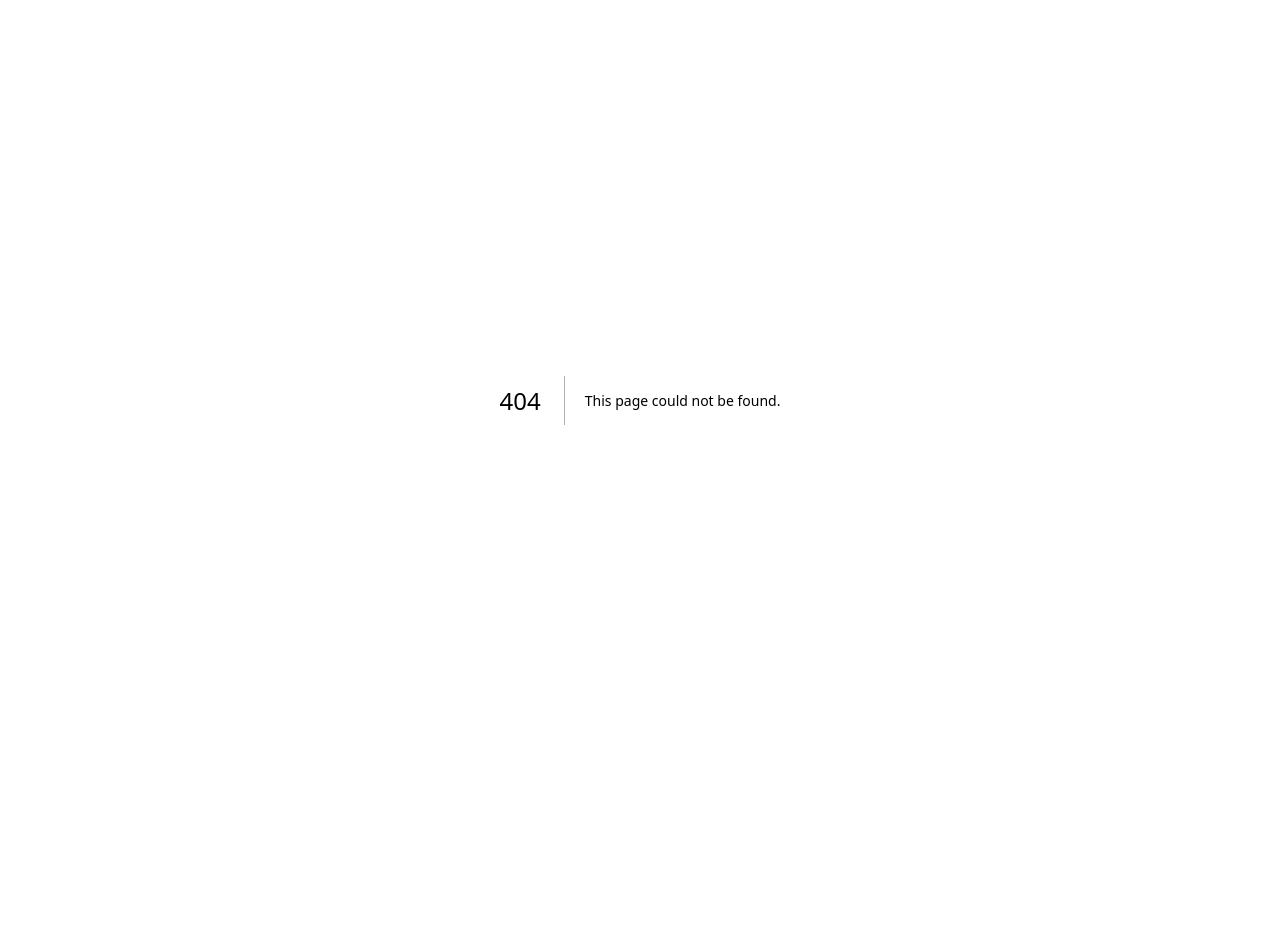
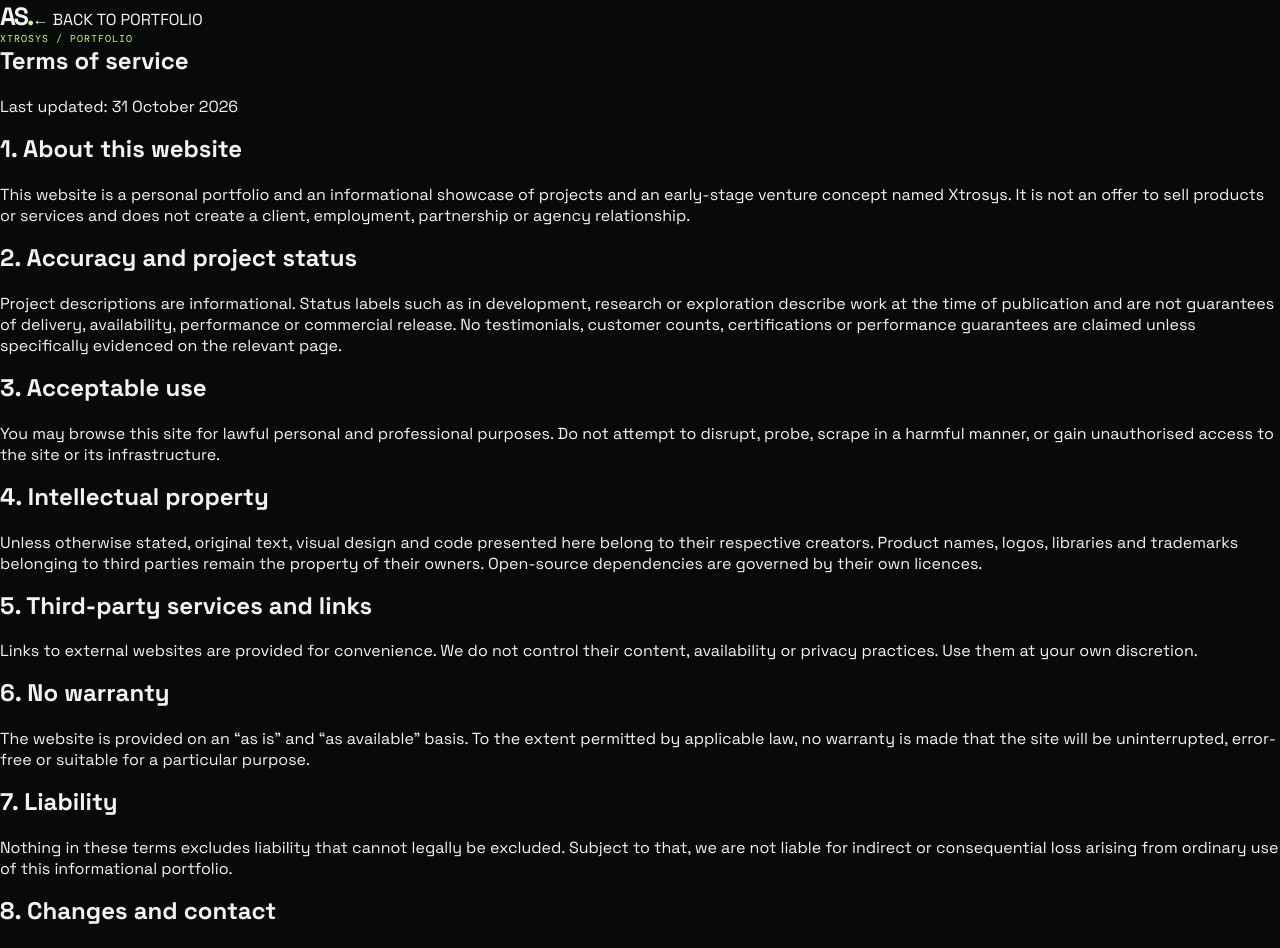
Before and after one commit to Xtrolf/portfolio, a Next.js app: page /terms in a window 1280 px wide. Before the commit this address had no page. Shown: the top 948 px of the page. Before the commit the page ends 800 px from the top, so only its background shows below. Built offline with nearby package versions, Linux system fonts and the light colour scheme.

Commit message:
Add privacy and compliance policy pages

```diff
--- /dev/null
+++ b/app/terms/page.tsx
@@ -0,0 +1,11 @@
+import PolicyLayout from "../policy-layout";
+export default function Terms(){return <PolicyLayout title="Terms of service" updated="31 October 2026">
+<section><h2>1. About this website</h2><p>This website is a personal portfolio and an informational showcase of projects and an early-stage venture concept named Xtrosys. It is not an offer to sell products or services and does not create a client, employment, partnership or agency relationship.</p></section>
+<section><h2>2. Accuracy and project status</h2><p>Project descriptions are informational. Status labels such as in development, research or exploration describe work at the time of publication and are not guarantees of delivery, availability, performance or commercial release. No testimonials, customer counts, certifications or performance guarantees are claimed unless specifically evidenced on the relevant page.</p></section>
+<section><h2>3. Acceptable use</h2><p>You may browse this site for lawful personal and professional purposes. Do not attempt to disrupt, probe, scrape in a harmful manner, or gain unauthorised access to the site or its infrastructure.</p></section>
+<section><h2>4. Intellectual property</h2><p>Unless otherwise stated, original text, visual design and code presented here belong to their respective creators. Product names, logos, libraries and trademarks belonging to third parties remain the property of their owners. Open-source dependencies are governed by their own licences.</p></section>
+<section><h2>5. Third-party services and links</h2><p>Links to external websites are provided for convenience. We do not control their content, availability or privacy practices. Use them at your own discretion.</p></section>
+<section><h2>6. No warranty</h2><p>The website is provided on an “as is” and “as available” basis. To the extent permitted by applicable law, no warranty is made that the site will be uninterrupted, error-free or suitable for a particular purpose.</p></section>
+<section><h2>7. Liability</h2><p>Nothing in these terms excludes liability that cannot legally be excluded. Subject to that, we are not liable for indirect or consequential loss arising from ordinary use of this informational portfolio.</p></section>
+<section><h2>8. Changes and contact</h2><p>These terms may be updated when the site changes. Questions: <a href="mailto:adityapsingh003@gmail.com">adityapsingh003@gmail.com</a>.</p></section>
+</PolicyLayout>}
```
